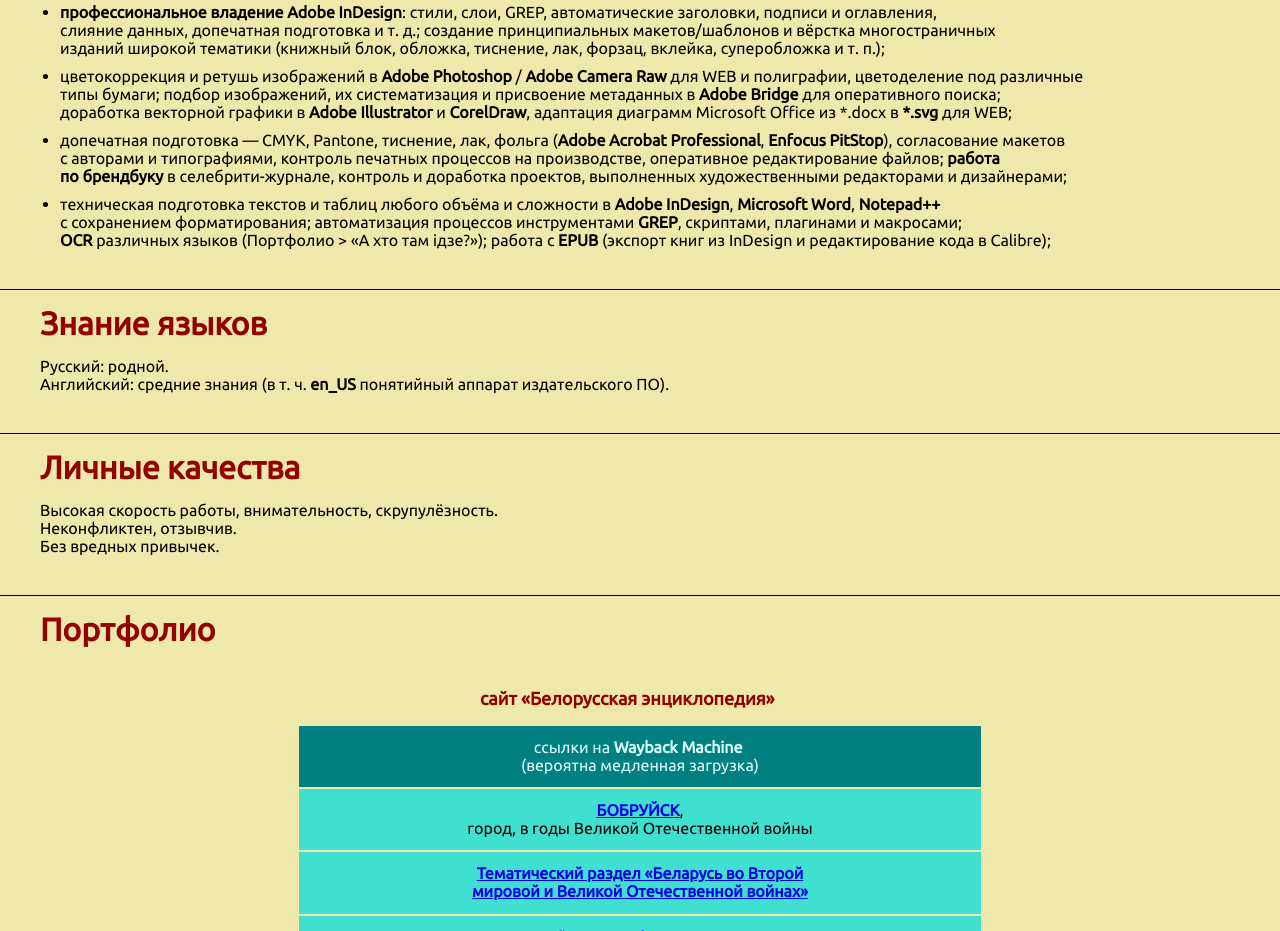
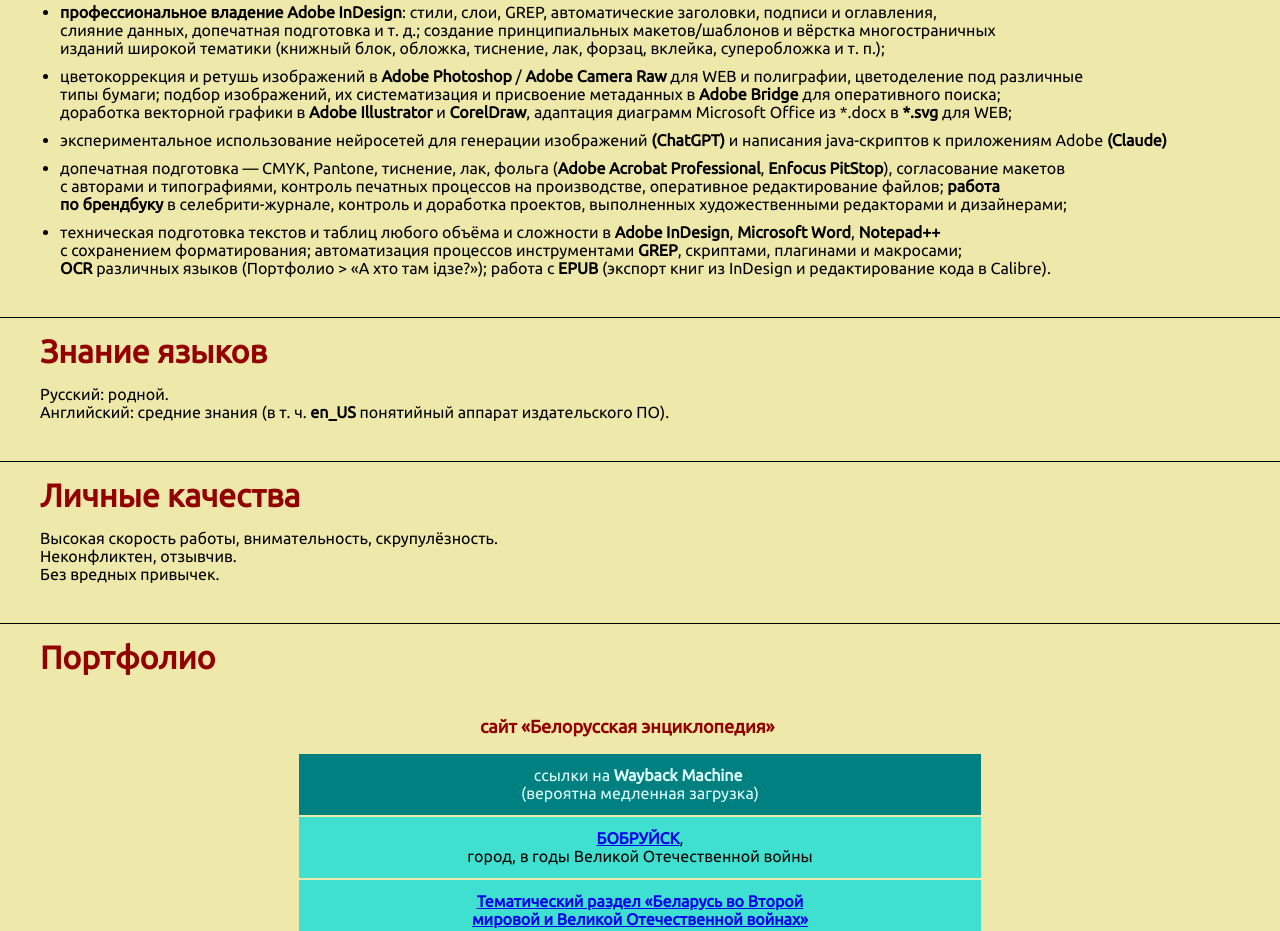
Before and after one commit to pashogi/pashogijob, a plain HTML site: page index.html in a window 1280 px wide. Shown: the part 1090-2021 px from the top of the page. Drawn offline with Linux system fonts and the light colour scheme.

Commit message:
Update index.html

```diff
--- a/index.html
+++ b/index.html
@@ -243,12 +243,13 @@ hr {
 		<hr>
 		<h1>Навыки</h1>
 		<ul>
-			<li>наполнение энциклопедического сайта в&nbsp;<b>Bitrix</b> на&nbsp;трёх языках — создание и&nbsp;тематический учёт основных элементов, прикрепление элементов из&nbsp;дополнительных информационных баз, установка текстов, таблиц, изображений и&nbsp;подписей, гиперссылки, работа с&nbsp;картографическими сервисами; правка кода в&nbsp;<b>HTML</b> и&nbsp;<b>CSS</b> (теги, элементы, атрибуты, классы и&nbsp;т.&nbsp;д.); работа в&nbsp;клиенте <b>WinSCP</b>.</li>
+			<li>наполнение энциклопедического сайта в&nbsp;<b>Bitrix</b> на&nbsp;трёх языках — создание и&nbsp;тематический учёт основных элементов, прикрепление элементов из&nbsp;дополнительных информационных баз, установка текстов, таблиц, изображений и&nbsp;подписей, гиперссылки, работа с&nbsp;картографическими сервисами; правка кода в&nbsp;<b>HTML</b> и&nbsp;<b>CSS</b> (теги, элементы, атрибуты, классы и&nbsp;т.&nbsp;д.); работа в&nbsp;клиенте <b>WinSCP</b>;</li>
 			<li>работа с&nbsp;редакторским коллективом во&nbsp;внутренней энциклопедической базе и&nbsp;в&nbsp;сервисе <b>Google&nbsp;Sheets</b>, группировка и&nbsp;обработка материалов (статей и&nbsp;вспомогательных элементов), концептуальное развитие сайта, взаимодействие с&nbsp;веб‑мастером, оптимизация админпанели Bitrix для&nbsp;эффективной работы и&nbsp;т.&nbsp;д.;</li>
 			<li><b>профессиональное владение Adobe InDesign</b>: стили, слои, GREP, автоматические заголовки, подписи и&nbsp;оглавления, слияние данных, допечатная подготовка и&nbsp;т.&nbsp;д.; создание принципиальных макетов/шаблонов и&nbsp;вёрстка многостраничных изданий широкой тематики (книжный блок, обложка, тиснение, лак, форзац, вклейка, суперобложка и&nbsp;т.&nbsp;п.);</li>
 			<li>цветокоррекция и&nbsp;ретушь изображений в&nbsp;<b>Adobe Photoshop</b> / <b>Adobe Camera Raw</b> для&nbsp;WEB и&nbsp;полиграфии, цветоделение под&nbsp;различные типы бумаги; подбор изображений, их&nbsp;систематизация и&nbsp;присвоение метаданных в&nbsp;<b>Adobe Bridge</b> для&nbsp;оперативного поиска; доработка векторной графики в&nbsp;<b>Adobe Illustrator</b> и&nbsp;<b>CorelDraw</b>, адаптация диаграмм Microsoft Office из&nbsp;*.‌docx в&nbsp;<b>*.svg</b> для&nbsp;WEB;</li>
+			<li>экспериментальное использование нейросетей для генерации изображений <b>(ChatGPT)</b> и написания java-скриптов к приложениям Adobe <b>(Claude)</b></li>
 			<li>допечатная подготовка — CMYK, Pantone, тиснение, лак, фольга (<b>Adobe Acrobat Professional</b>, <b>Enfocus PitStop</b>), согласование макетов с&nbsp;авторами и&nbsp;типографиями, контроль печатных процессов на&nbsp;производстве, оперативное редактирование файлов; <b>работа по&nbsp;брендбуку</b> в&nbsp;селебрити-журнале, контроль и&nbsp;доработка проектов, выполненных художественными редакторами и&nbsp;дизайнерами;</li>
-			<li>техническая подготовка текстов и&nbsp;таблиц любого объёма и&nbsp;сложности в&nbsp;<b>Adobe InDesign</b>, <b>Мiсrоsоft Wоrd</b>, <b>Notepad++</b> с&nbsp;сохранением форматирования; автоматизация процессов инструментами <b>GREP</b>, скриптами, плагинами и&nbsp;макросами; <b>OCR</b> различных языков (Портфолио > «А&nbsp;хто там ідзе?»); работа с&nbsp;<b>EPUB</b> (экспорт книг из&nbsp;InDesign и&nbsp;редактирование кода в&nbsp;Calibre);</li>
+			<li>техническая подготовка текстов и&nbsp;таблиц любого объёма и&nbsp;сложности в&nbsp;<b>Adobe InDesign</b>, <b>Мiсrоsоft Wоrd</b>, <b>Notepad++</b> с&nbsp;сохранением форматирования; автоматизация процессов инструментами <b>GREP</b>, скриптами, плагинами и&nbsp;макросами; <b>OCR</b> различных языков (Портфолио > «А&nbsp;хто там ідзе?»); работа с&nbsp;<b>EPUB</b> (экспорт книг из&nbsp;InDesign и&nbsp;редактирование кода в&nbsp;Calibre).</li>
 		</ul>
 		<hr>
 		<h1>Знание языков</h1>
```
